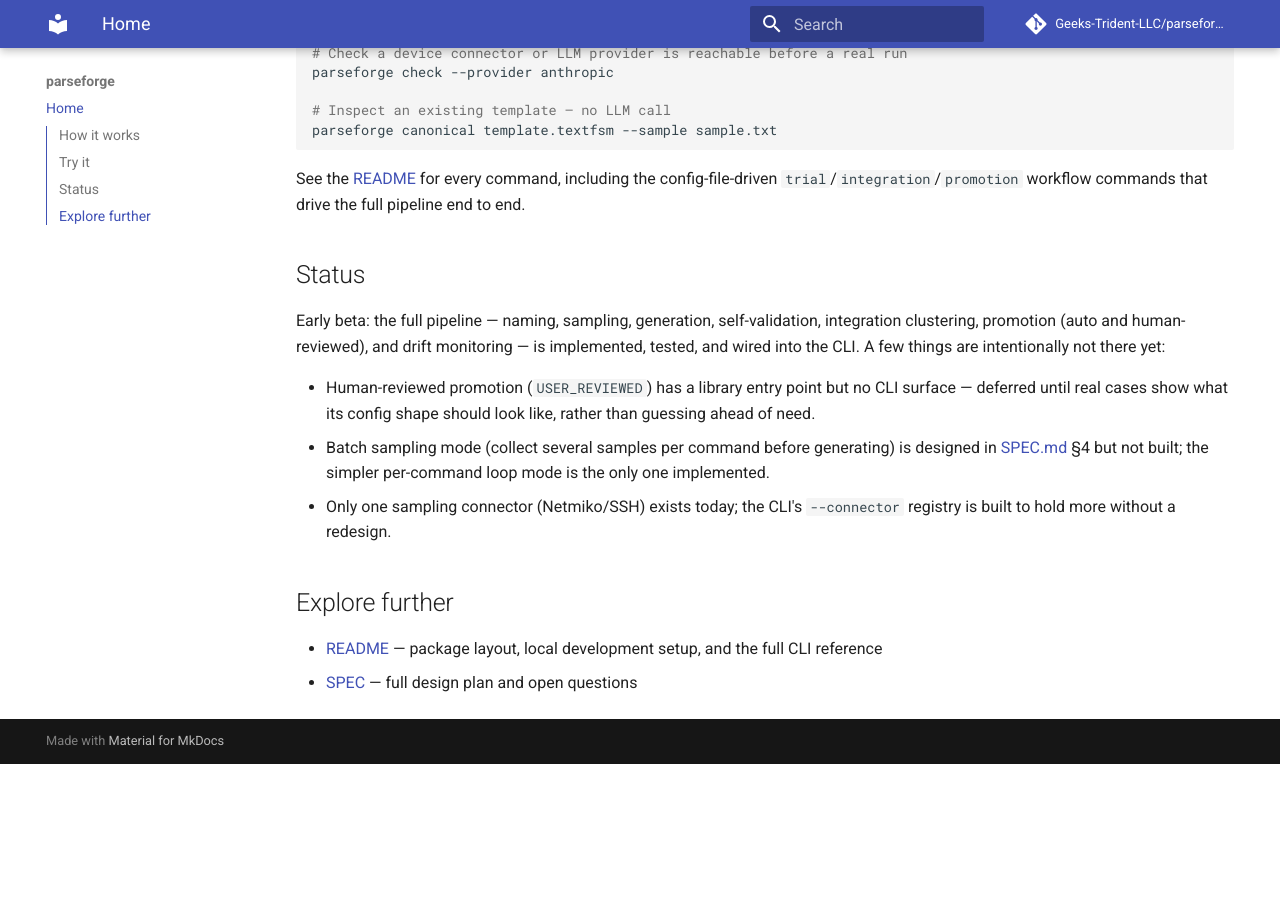
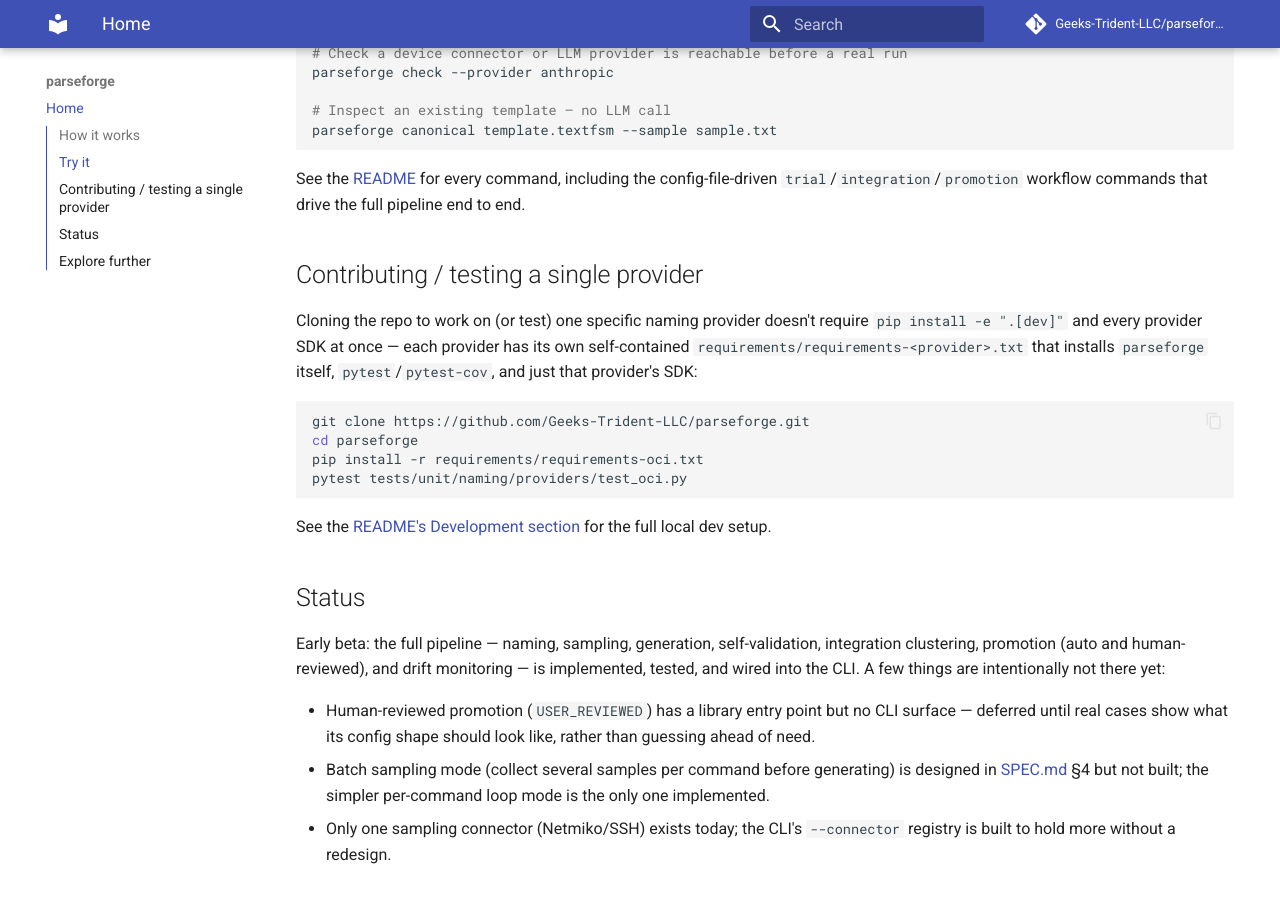
Before and after one commit to Geeks-Trident-LLC/parseforge, an MkDocs documentation site: the page built from docs/index.md, in a window 1280 px wide and 900 px high, scrolled down 933 px. Built offline with MkDocs 1.6.1 and Material for MkDocs 9.7.7, drawn with Linux system fonts in a browser that asks for light colours; comment, search, counter and statistics services are not loaded; before the commit the page ends 1697 px from its top, so only the background shows below that.

Commit message:
Add per-provider requirements-<provider>.txt for dev/test installs
Each requirements/requirements-<provider>.txt is self-contained --
parseforge itself (-e .), pytest/pytest-cov, and that provider's SDK
pins (mirroring the matching pyproject.toml extra) -- so cloning the
repo and running `pip install -r requirements/requirements-<provider>.txt`
alone is enough to install and test one provider, without a separate
`pip install -e .` step or every other provider's SDK. Verified
end-to-end in a clean venv for openai.

Documents the new files in README's Development section and adds a
short "Contributing / testing a single provider" section to docs/index.md.

````diff
--- a/docs/index.md
+++ b/docs/index.md
@@ -53,6 +53,24 @@
 for every command, including the config-file-driven `trial`/`integration`/`promotion`
 workflow commands that drive the full pipeline end to end.
 
+## Contributing / testing a single provider
+
+Cloning the repo to work on (or test) one specific naming provider doesn't
+require `pip install -e ".[dev]"` and every provider SDK at once — each
+provider has its own self-contained `requirements/requirements-<provider>.txt`
+that installs `parseforge` itself, `pytest`/`pytest-cov`, and just that
+provider's SDK:
+
+```bash
+git clone https://github.com/Geeks-Trident-LLC/parseforge.git
+cd parseforge
+pip install -r requirements/requirements-oci.txt
+pytest tests/unit/naming/providers/test_oci.py
+```
+
+See the [README's Development section](https://github.com/Geeks-Trident-LLC/parseforge/blob/main/README.md#development)
+for the full local dev setup.
+
 ## Status
 
 Early beta: the full pipeline — naming, sampling, generation, self-validation,
````
Also changed, not shown: README.md (+10 -0 lines), 8 other files.
